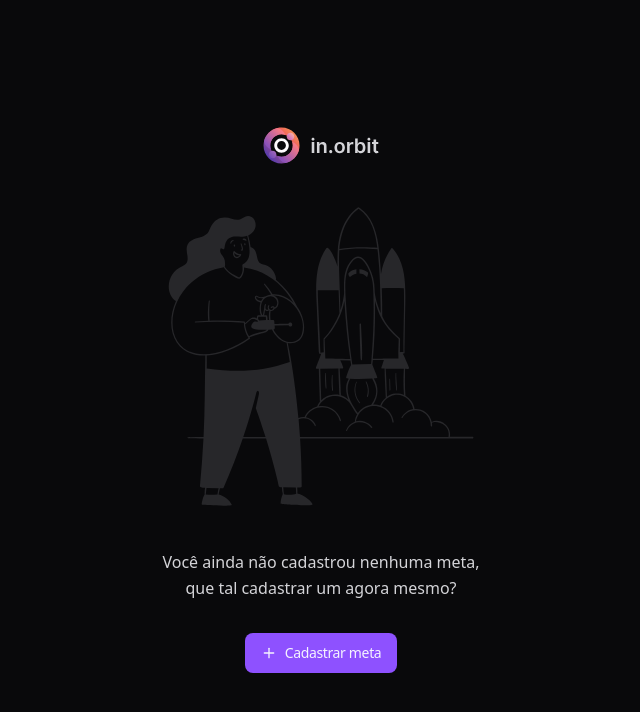
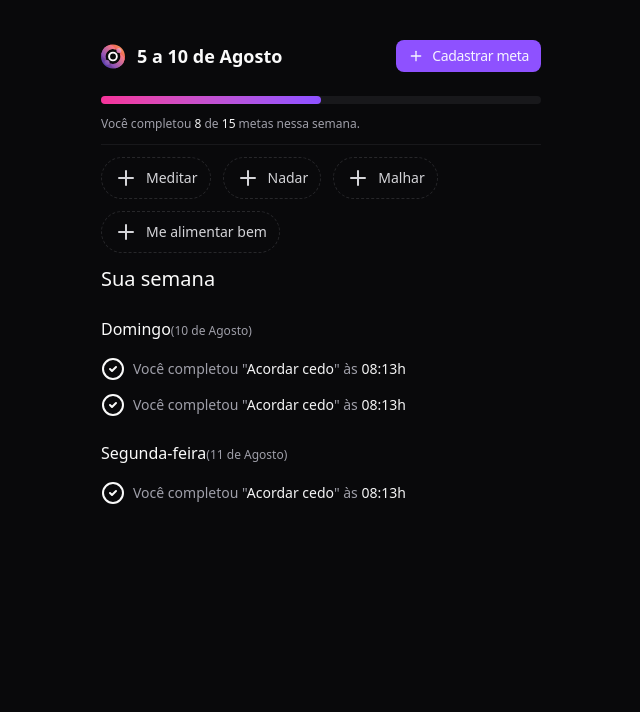
Before and after one commit to misaelbueno/nlw-pocket-js-react, a React (Vite) app: page / in a window 1280 px wide. Shown: the top 712 px of the page, without its empty margins (319-959 px from the left). Built offline with nearby package versions, Linux system fonts and the light colour scheme.

Commit message:
finalizando interface

```diff
--- a/src/app.tsx
+++ b/src/app.tsx
@@ -1,11 +1,14 @@
 import { CreateGoal } from './components/create-goal'
-import { EmptyGoals } from './components/empty-goals'
+import { Summary } from './components/summary'
+// import { EmptyGoals } from './components/empty-goals'
 import { Dialog } from './components/ui/dialog'
 
 export function App() {
   return (
     <Dialog>
-      <EmptyGoals />
+      {/* <EmptyGoals /> */}
+
+      <Summary />
 
       <CreateGoal />
     </Dialog>
--- /dev/null
+++ b/src/components/in.orbit.icon.tsx
@@ -0,0 +1,101 @@
+export function InOrbitIcon() {
+  return (
+    <svg
+      width={24}
+      height={25}
+      viewBox="0 0 24 25"
+      fill="none"
+      xmlns="http://www.w3.org/2000/svg"
+    >
+      <title>in.orbit</title>
+      <path
+        d="M12 .5c-.936 0-1.847.107-2.72.31A12.016 12.016 0 00.31 9.78C.107 10.652 0 11.563 0 12.5c0 6.627 5.373 12 12 12 .936 0 1.847-.107 2.72-.31a12.017 12.017 0 008.97-8.968c.203-.875.31-1.786.31-2.722 0-6.627-5.373-12-12-12zm0 19.515a7.494 7.494 0 01-2.524-.435 7.535 7.535 0 01-4.556-4.555A7.515 7.515 0 1119.515 12.5 7.515 7.515 0 0112 20.015z"
+        fill="url(#paint0_linear_84_261)"
+      />
+      <path
+        d="M12 7.657a4.844 4.844 0 100 9.687 4.844 4.844 0 000-9.687zm0 7.772a2.929 2.929 0 110-5.858 2.929 2.929 0 010 5.858z"
+        fill="#FEFCFE"
+      />
+      <path
+        d="M14.524 5.42a7.515 7.515 0 00-9.604 9.605 7.423 7.423 0 01-2.63-1.702A7.408 7.408 0 01.31 9.78 12.016 12.016 0 019.28.81a7.409 7.409 0 013.543 1.98 7.423 7.423 0 011.701 2.63z"
+        fill="url(#paint1_linear_84_261)"
+      />
+      <path
+        d="M23.69 15.221a12.016 12.016 0 01-8.97 8.969 7.408 7.408 0 01-3.543-1.98 7.427 7.427 0 01-1.701-2.63 7.515 7.515 0 009.605-9.605c.958.362 1.857.93 2.629 1.702a7.41 7.41 0 011.98 3.544z"
+        fill="url(#paint2_linear_84_261)"
+      />
+      <path
+        d="M6.064 20.948a2.511 2.511 0 100-5.023 2.511 2.511 0 000 5.023z"
+        fill="url(#paint3_linear_84_261)"
+      />
+      <path
+        d="M17.958 9.054a2.511 2.511 0 100-5.023 2.511 2.511 0 000 5.023z"
+        fill="url(#paint4_linear_84_261)"
+      />
+      <defs>
+        {/* biome-ignore lint/correctness/useUniqueElementIds: false positive */}
+        <linearGradient
+          id="paint0_linear_84_261"
+          x1={20.3704}
+          y1={4.59058}
+          x2={3.89023}
+          y2={20.1635}
+          gradientUnits="userSpaceOnUse"
+        >
+          <stop stopColor="#F38856" />
+          <stop offset={0.23} stopColor="#F0625C" />
+          <stop offset={1} stopColor="#5C3DAB" />
+        </linearGradient>
+        {/* biome-ignore lint/correctness/useUniqueElementIds: false positive */}
+        <linearGradient
+          id="paint1_linear_84_261"
+          x1={11.2405}
+          y1={2.53429}
+          x2={1.86657}
+          y2={11.8578}
+          gradientUnits="userSpaceOnUse"
+        >
+          <stop stopColor="#F67986" />
+          <stop offset={1} stopColor="#8951BA" />
+        </linearGradient>
+        {/* biome-ignore lint/correctness/useUniqueElementIds: false positive */}
+        <linearGradient
+          id="paint2_linear_84_261"
+          x1={21.9616}
+          y1={13.3129}
+          x2={12.5877}
+          y2={22.6369}
+          gradientUnits="userSpaceOnUse"
+        >
+          <stop stopColor="#F67986" />
+          <stop offset={1} stopColor="#8951BA" />
+        </linearGradient>
+        {/* biome-ignore lint/correctness/useUniqueElementIds: false positive */}
+        <linearGradient
+          id="paint3_linear_84_261"
+          x1={7.89781}
+          y1={16.7204}
+          x2={4.23025}
+          y2={20.1519}
+          gradientUnits="userSpaceOnUse"
+        >
+          <stop stopColor="#A267B9" />
+          <stop offset={1} stopColor="#704BB4" />
+        </linearGradient>
+        {/* biome-ignore lint/correctness/useUniqueElementIds: false positive */}
+        <linearGradient
+          id="paint4_linear_84_261"
+          x1={19.4846}
+          y1={5.11331}
+          x2={16.9808}
+          y2={7.45646}
+          gradientUnits="userSpaceOnUse"
+        >
+          <stop stopColor="#F7A8A5" />
+          <stop offset={0.97} stopColor="#D074C4" />
+          <stop offset={1} stopColor="#CF76A9" />
+        </linearGradient>
+      </defs>
+    </svg>
+  )
+}
--- /dev/null
+++ b/src/components/summary.tsx
@@ -0,0 +1,113 @@
+import { CheckCircle2, Plus } from 'lucide-react'
+import { InOrbitIcon } from './in.orbit.icon'
+import { Button } from './ui/button'
+import { DialogTrigger } from './ui/dialog'
+import { OutlineButton } from './ui/outline-button'
+import { Progress, ProgressIndicator } from './ui/progress-bar'
+import { Separator } from './ui/separator'
+
+export function Summary() {
+  return (
+    <div className="py-10 max-w-[480px] px-5 mx-auto flex flex-col gap-6">
+      <div className="flex items-center justify-between">
+        <div className="flex items-center gap-3">
+          <InOrbitIcon />
+          <span className="text-lg font-semibold">5 a 10 de Agosto</span>
+        </div>
+
+        <DialogTrigger asChild>
+          <Button size="sm">
+            <Plus className="size-4" />
+            Cadastrar meta
+          </Button>
+        </DialogTrigger>
+      </div>
+
+      <div className="flex flex-col gap-3">
+        <Progress value={8} max={15}>
+          <ProgressIndicator style={{ width: '50%' }} />
+        </Progress>
+
+        <div className="flex items-center justify-between text-xs text-zinc-400">
+          <span>
+            Você completou <span className="text-zinc-100">8</span> de{' '}
+            <span className="text-zinc-100">15</span> metas nessa semana.
+          </span>
+        </div>
+
+        <Separator />
+
+        <div className="flex flex-wrap gap-3">
+          <OutlineButton>
+            <Plus />
+            Meditar
+          </OutlineButton>
+
+          <OutlineButton>
+            <Plus />
+            Nadar
+          </OutlineButton>
+
+          <OutlineButton>
+            <Plus />
+            Malhar
+          </OutlineButton>
+
+          <OutlineButton>
+            <Plus />
+            Me alimentar bem
+          </OutlineButton>
+        </div>
+
+        <div className="flex flex-col gap-6">
+          <h2 className="text-xl font-medium">Sua semana</h2>
+
+          <div className="flex flex-col gap-4">
+            <h3 className="font-medium">
+              Domingo
+              <span className="text-zinc-400 text-xs">(10 de Agosto)</span>
+            </h3>
+
+            <ul className="flex flex-col gap-3">
+              <li className="flex items-center gap-2">
+                <CheckCircle2 />
+                <span className="text-sm text-zinc-400">
+                  Você completou "
+                  <span className="text-zinc-100">Acordar cedo</span>" às{' '}
+                  <span className="text-zinc-100">08:13h</span>
+                </span>
+              </li>
+
+              <li className="flex items-center gap-2">
+                <CheckCircle2 />
+                <span className="text-sm text-zinc-400">
+                  Você completou "
+                  <span className="text-zinc-100">Acordar cedo</span>" às{' '}
+                  <span className="text-zinc-100">08:13h</span>
+                </span>
+              </li>
+            </ul>
+          </div>
+
+          <div className="flex flex-col gap-4">
+            <h3 className="font-medium">
+              Segunda-feira
+              <span className="text-zinc-400 text-xs">(11 de Agosto)</span>
+            </h3>
+
+            <ul className="flex flex-col gap-3">
+              <li className="flex items-center gap-2">
+                <CheckCircle2 />
+                <span className="text-sm text-zinc-400">
+                  Você completou "
+                  <span className="text-zinc-100">Acordar cedo</span>" às{' '}
+                  <span className="text-zinc-100">08:13h</span>
+                </span>
+              </li>
+            </ul>
+          </div>
+        </div>
+      </div>
+    </div>
+  )
+}
```
